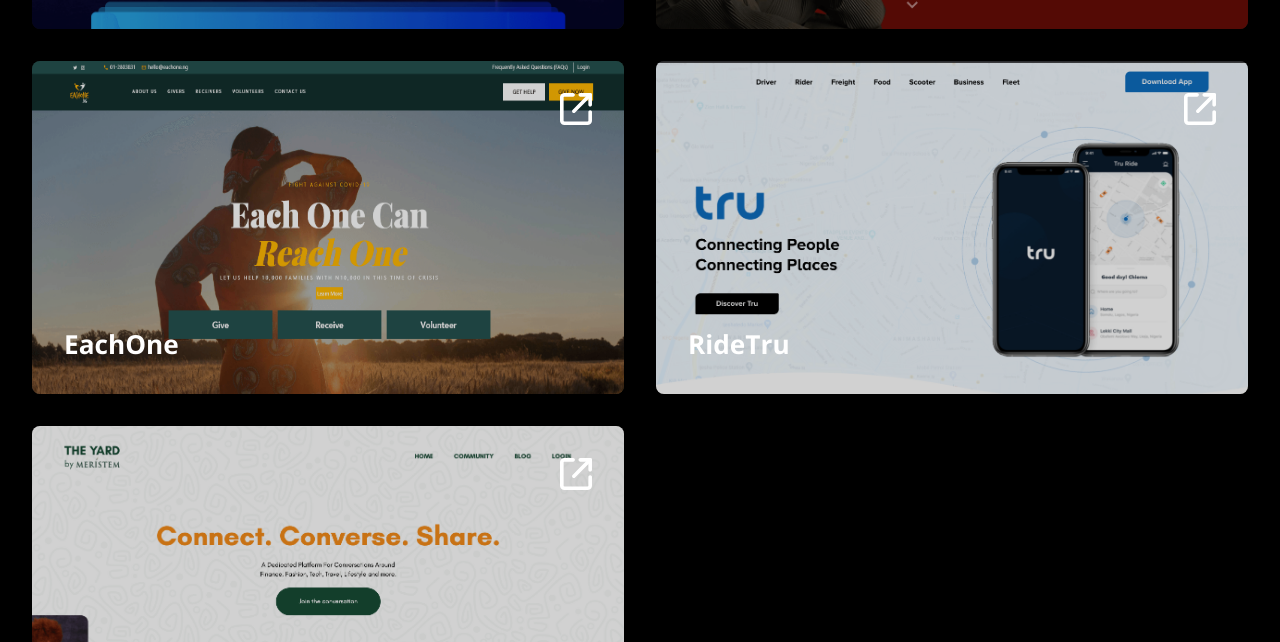
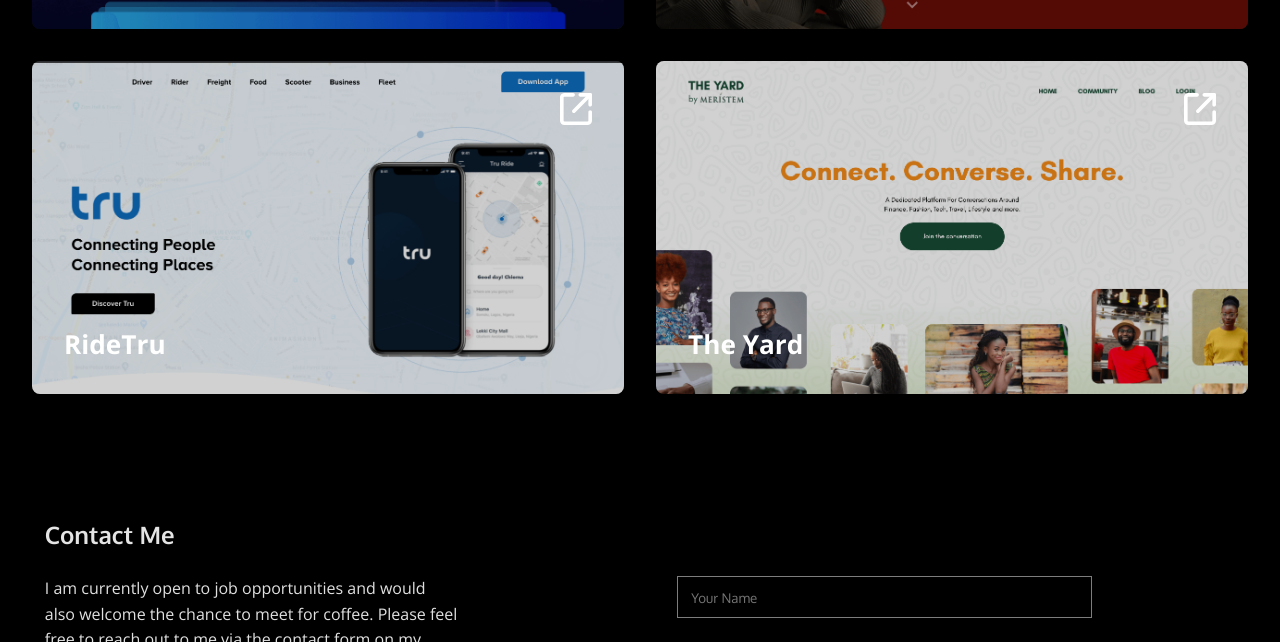
Before and after one commit to israelalagbe/israelalagbe.github.io, a website: page index.html in a window 1280 px wide. Shown: the part 2025-2667 px from the top of the page. Drawn offline with nearby package versions, Linux system fonts and the light colour scheme; a script that the page names is missing.

Commit message:
removed Riby finance eachone project

```diff
--- a/index.html
+++ b/index.html
@@ -191,17 +191,6 @@
           <h3 class="heading-3 mb-l">Subomi Plumptre</h3>
         </div>
       </div>
-      <div class="project__box eachone" data-aos="fade-up" data-aos-delay="40">
-        <div class="project__image"></div>
-        <div class="project__overlay"></div>
-        <div class="project__link">
-          <a href="#" target="_blank"><img src="/icons/link.svg"
-              alt="link icon" /></a>
-        </div>
-        <div class="project__content">
-          <h3 class="heading-3 mb-l">EachOne</h3>
-        </div>
-      </div>
       <div class="project__box ridetru" data-aos="fade-up" data-aos-delay="40">
         <div class="project__image"></div>
         <div class="project__overlay"></div>
```
